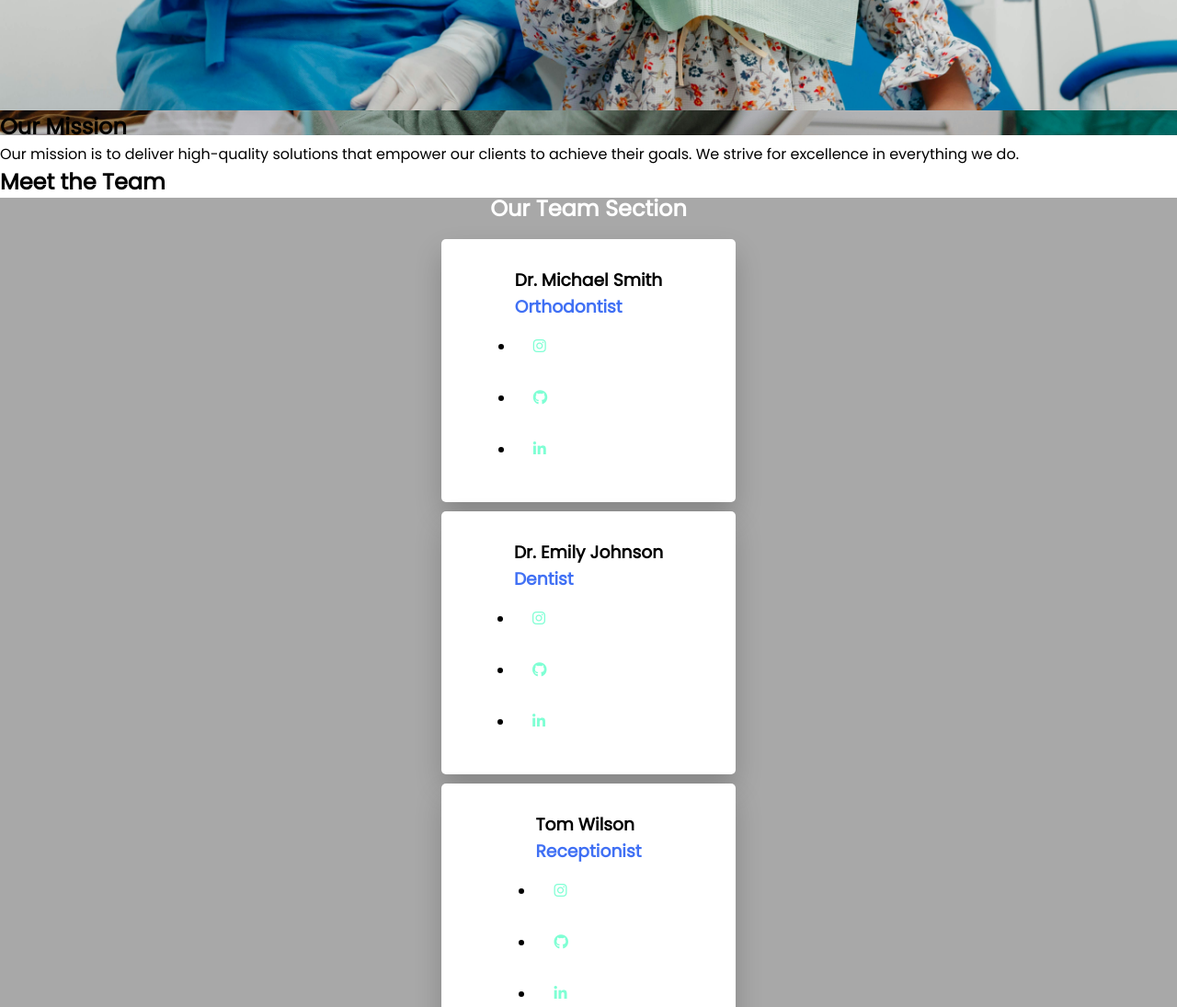
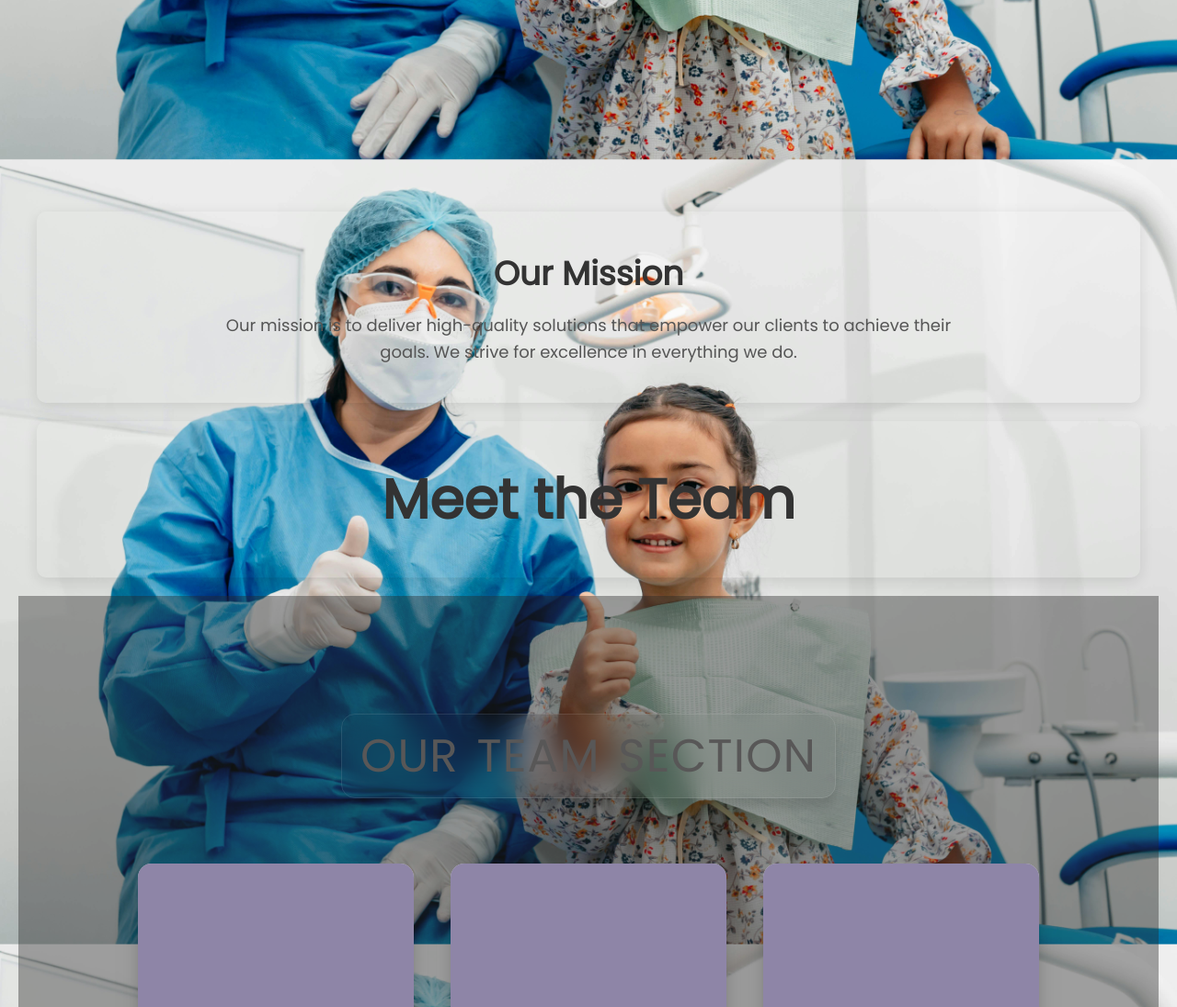
Before and after one commit to edoftheweek/DentalClinic, a plain HTML site: page about.html in a window 1280 px wide. Shown: the part 680-1775 px from the top of the page at 92% size. Drawn offline with Linux system fonts and the light colour scheme.

Commit message:
Update style.css

```diff
--- a/style.css
+++ b/style.css
@@ -7,7 +7,6 @@
     font-family: 'Poppins', sans-serif;
 }
 header{
-    position:fixed;
     top: 0;
     left: 0;
     width: 100%;
@@ -54,7 +53,7 @@ header nav a:hover:before{
     display: flex;
     justify-content: space-between;
     align-items: center;
-    padding: 0 100px;
+    padding: 100px;
     overflow: hidden;
 }
 .text-box{
@@ -555,36 +554,45 @@ textarea.input {
     padding: 0.45rem 1.2rem;
   }
 }
+@import url("https://fonts.googleapis.com/css2?family=Poppins:wght@200;300;400;500&display=swap");
+@import url("https://fonts.googleapis.com/css2?family=Poppins:ital,wght@0,100;0,200;0,300;0,400;0,500;0,600;0,700;1,100;1,200;1,300;1,400;1,500;1,600;1,700&display=swap");
 
-@import url("https://fonts.googleapis.com/css2?family=Poppins:wght@200;300;400;500&display=swap");
 * {
     margin: 0;
     padding: 0;
     box-sizing: border-box;
-  font-family: "Poppins", sans-serif;
+    font-family: 'Poppins', sans-serif;
 }
 
 body {
     background-image: url('pexels.jpg');
     background-repeat: no-repeat;
     background-size: cover;
+    background-attachment: fixed;
     background-position: center;
     margin: 0;
     padding: 0;
     font-family: Arial, sans-serif;
 }
 
+.about-us-container {
+    background-image: url('service1.jpg');
+    background-repeat: no-repeat;
+    background-size: cover;
+    background-attachment: fixed;
+    padding: 90px 20px;
+    color: #fff;
+}
+
 .about-us {
     display: flex;
     align-items: center;
+    justify-content: center;
     height: 100vh;
+    overflow: auto;
     width: 100%;
-  padding: 90px 0;
-  background: #fff;
-  background-repeat: no-repeat;
-  background-size: cover;
-  background-image: url(service1.jpg);
 }
+
 .about {
     width: 1130px;
     max-width: 85%;
@@ -593,51 +601,217 @@ body {
     align-items: center;
     justify-content: space-around;
 }
+
 .text {
     width: 540px;
 }
+
 .text h2 {
     color: #333;
     font-size: 90px;
     font-weight: 600;
     margin-bottom: 10px;
 }
+
 .text h5 {
     color: #333;
     font-size: 22px;
     font-weight: 500;
     margin-bottom: 20px;
 }
+
 span {
     color: #4070f4;
 }
+
 .text p {
     color: #333;
     font-size: 18px;
     line-height: 25px;
     letter-spacing: 1px;
 }
+
 .data {
     margin-top: 30px;
 }
-#my-heading{
+
+#my-heading {
     color: #7fffd4;
     font-weight: bold;
 }
 
-#my-para{
-  color:black;
+#my-para {
+    color: black;
+}
+
+.meet-the-team-wrapper{
+    display: flex;
+    justify-content: center;
+    align-items: center;
+    min-height: 100vh;
+    background: white;
+}
+
+.wrapper .title {
+    text-align: center;
+}
+.meet-the-team-title {
+    font-size: 60px; /* Larger font size for emphasis */
+    color: #333;
+    padding: 40px 20px; /* Padding for spacing */
+    text-align: center; /* Center the text */
+    border-radius: 10px; /* Rounded corners */
+    box-shadow: 0 4px 15px rgba(0, 0, 0, 0.1); /* Subtle shadow for depth */
+    margin: 20px; /* Margin to separate from other sections */
+}
+
+
+.title h4 {
+    display: inline-block;
+    padding: 20px;
+    color: #585757;
+    font-size: 50px;
+    font-weight: 500;
+    letter-spacing: 1.2px;
+    word-spacing: 5px;
+    border: 1px solid rgba(255, 255, 255, 0.1);
+    border-radius: 15px;
+    text-transform: uppercase;
+    backdrop-filter: blur(15px);
+    box-shadow: 0 10px 10px rgba(0, 0, 0, 0.1);
+    word-wrap: break-word;
+}
+
+.wrapper .card_Container {
+    position: relative;
+    display: flex;
+    justify-content: center;
+    align-items: center;
+    flex-wrap: wrap;
+    margin: 40px 0;
+}
+
+.card_Container .card {
+    position: relative;
+    width: 300px;
+    height: 400px;
+    margin: 20px;
+    overflow: hidden;
+    box-shadow: 0 30px 30px -20px rgba(0, 0, 0, 1),
+                inset 0 0 0 1000px rgba(67, 52, 109, .6);
+    border-radius: 15px;
+    display: flex;
+    justify-content: center;
+    align-items: center;
+}
+
+.card .imbBx, .imbBx img {
+    width: 100%;
+    height: 100%;
+}
+
+.card .content {
+    position: absolute;
+    bottom: -160px;
+    width: 100%;
+    height: 160px;
+    display: flex;
+    justify-content: center;
+    align-items: center;
+    flex-direction: column;
+    backdrop-filter: blur(15px);
+    box-shadow: 0 -10px 10px rgba(0, 0, 0, 0.1);
+    border: 1px solid rgba(255, 255, 255, 0.1);
+    border-radius: 15px;
+    transition: bottom 0.5s;
+    transition-delay: 0.65s;
+}
+
+.card:hover .content {
+    bottom: 0;
+    transition-delay: 0s;
+}
+
+.content .contentBx h3 {
+    text-transform: uppercase;
+    color: #fff;
+    letter-spacing: 2px;
+    font-weight: 500;
+    font-size: 18px;
+    text-align: center;
+    margin: 20px 0 15px;
+    line-height: 1.1em;
+    transition: 0.5s;
+    transition-delay: 0.6s;
+    opacity: 0;
+    transform: translateY(-20px);
+}
+
+.card:hover .content .contentBx h3 {
+    opacity: 1;
+    transform: translateY(0);
+}
+
+.content .contentBx h3 span {
+    font-size: 12px;
+    font-weight: 300;
+    text-transform: initial;
+}
+
+.content .sci {
+    position: relative;
+    bottom: 10px;
+    display: flex;
+}
+
+.content .sci li {
+    list-style: none;
+    margin: 0 10px;
+    transform: translateY(40px);
+    transition: 0.5s;
+    opacity: 0;
+    transition-delay: calc(0.2s * var(--i));
+}
+
+.card:hover .content .sci li {
+    transform: translateY(0);
+    opacity: 1;
+}
+
+.content .sci li a {
+    color: #fff;
+    font-size: 24px;
+}
+
+.mission {
+    padding: 40px 20px; /* Padding for spacing */
+    text-align: center; /* Center the text */
+    border-radius: 10px; /* Rounded corners */
+    box-shadow: 0 4px 15px rgba(0, 0, 0, 0.1); /* Subtle shadow for depth */
+    margin: 20px; /* Margin to separate from other sections */
+}
+
+.mission h2 {
+    font-size: 36px; /* Size for the mission title */
+    color: #333; /* Dark color for the title */
+    margin-bottom: 15px; /* Space below the title */
+}
+
+.mission p {
+    font-size: 18px; /* Size for the paragraph text */
+    color: #555; /* Slightly lighter color for the text */
+    line-height: 1.6; /* Improved line height for readability */
+    max-width: 800px; /* Limit width for better readability */
+    margin: 0 auto; /* Center the paragraph */
 }
 @import url('https://fonts.googleapis.com/css2?family=Poppins:wght@400;500;600;700&display=swap');
 
 
-*{
+body {
   margin: 0;
-    padding: 0;
-    box-sizing: border-box;
+  font-family: 'Poppins', sans-serif;
 }
 .wrapper{
-    font-family: 'poppins',sans-serif;
     display: flex;
     justify-content: center;
     align-items: center;
@@ -646,10 +820,14 @@ span {
     background-repeat: no-repeat;
     background-size: cover;
     background-image: url(serveback.jpg);
+    height: 100vh;
+    overflow-y: auto;
+    padding: 20px;
+    position: relative;
+    z-index: 1;
 }
 .wrapper h1{
     font-size: 3em;
-
     margin: 25px;
 }
 .content-box{
```
Lines whose indentation alone changed are shown as unchanged.
